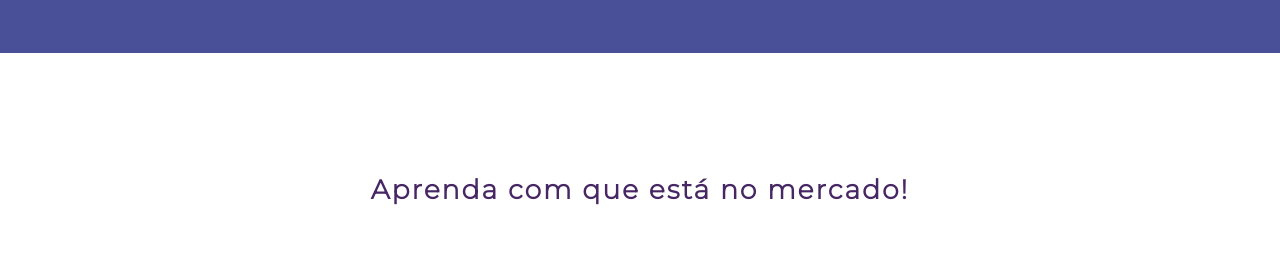
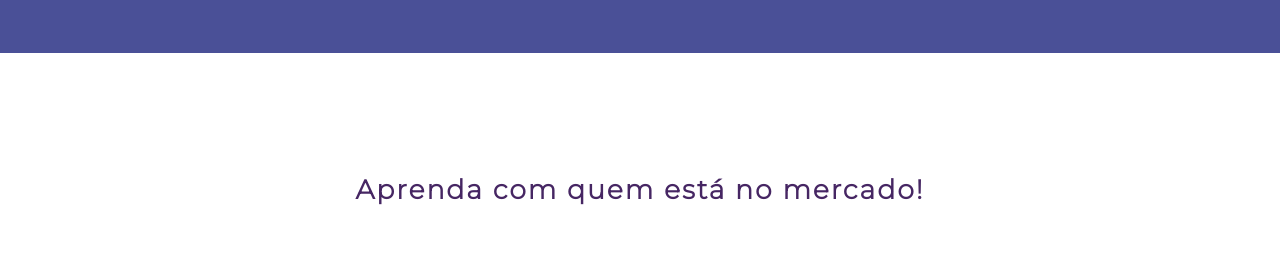
Before and after one commit to Georgene-Estevam/Projeto-Danki-Code-responsivo, a plain HTML site: page index.html in a window 1280 px wide. Shown: the part 1837-2100 px from the top of the page. Drawn offline with Linux system fonts and the light colour scheme.

Commit message:
Add files via upload
Correção de ortografia

```diff
--- a/index.html
+++ b/index.html
@@ -89,7 +89,7 @@
 
     <div class="section-1">
         <div class="center">
-            <h2>Aprenda com que está no mercado!</h2>
+            <h2>Aprenda com quem está no mercado!</h2>
 
             <div class="container-section">
 
```
